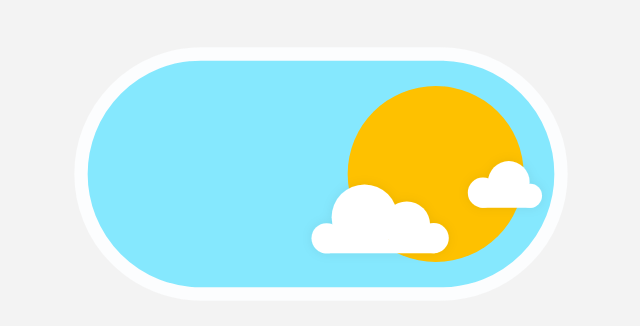
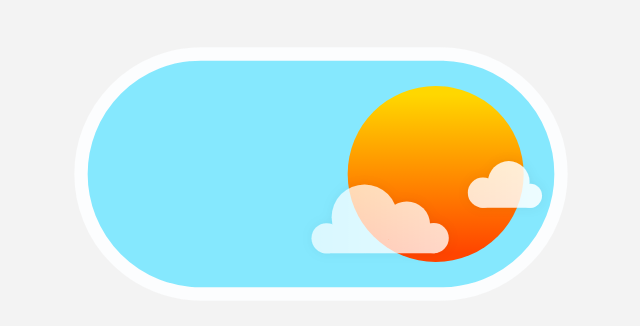
Before and after one commit to AnweshGangula/Light-Dark-Theme-Switch, a plain HTML site: page Option 1 - Celestial/index.html in a window 1280 px wide. Shown: the part 226-552 px from the top of the page, without its empty margins (319-959 px from the left). Drawn offline with nearby package versions, Linux system fonts and the light colour scheme.

Commit message:
Gradient Sun + Clouds

```diff
--- a/Option 1 - Celestial/index.html
+++ b/Option 1 - Celestial/index.html
@@ -20,16 +20,30 @@
             <filter id="shadow" x="-100%" y="-100%" width="250%" height="250%">
                 <feGaussianBlur stdDeviation="4" result="coloredBlur" />
                 <feOffset dx="0" dy="0" result="offsetblur"></feOffset>
-                <feFlood id="glowAlpha" flood-color="#000" flood-opacity="0.07"></feFlood>
+                <feFlood id="glowAlpha" flood-color="black" flood-opacity="0.07"></feFlood>
                 <feComposite in2="offsetblur" operator="in"></feComposite>
                 <feMerge>
                     <feMergeNode />
                     <feMergeNode in="SourceGraphic"></feMergeNode>
                 </feMerge>
             </filter>
+            <linearGradient id="gradient">
+                <stop offset="25%" stop-color="white" stop-opacity="0.5" />
+                <stop offset="90%" stop-color="white" stop-opacity="1" />
+            </linearGradient>
+
+            <mask id="gradient-mask">
+                <rect x="0%" y="0%" width="100%" height="100%" fill="url(#gradient)" />
+            </mask>
+
+            <linearGradient id="myGradient" gradientTransform="rotate(90)">
+                <stop offset="5%" stop-color="gold" />
+                <stop offset="95%" stop-color="orangered" />
+            </linearGradient>
+
             <mask id="moonMask">
-                <rect id="outlineFill" x="225" y="215" width="350" height="170" rx="86" ry="86" fill="#FFF" stroke="#000" stroke-width="0" />
-                <circle class="moonMask" cx="487" cy="300" r="66" fill="#06070B" />
+                <rect id="outlineFill" x="225" y="215" width="350" height="170" rx="86" ry="86" fill="white" stroke="black" stroke-width="0" />
+                <circle class="moonMask" cx="487" cy="300" r="66" fill="hsl(0, 0%, 3%)" />
             </mask>
             <clipPath id="outlineMask">
                 <use xlink:href="#outlineFill" />
@@ -41,7 +55,7 @@
         <g class="whole">
 
             <rect class="outline" x="220" y="210" width="360" height="180" rx="90" ry="90" fill="#85E8FE" stroke="#FCFDFE" stroke-width="10" />
-            <g class="starGroup" fill="#FFF" clip-path="url(#outlineMask)">
+            <g class="starGroup" fill="white" clip-path="url(#outlineMask)">
                 <polygon points="405 248.25 406.58 254.42 412.75 256 406.58 257.58 405 263.75 403.42 257.58 397.25 256 403.42 254.42 405 248.25" />
                 <path d="M427.33,301.9a1.5,1.5,0,0,0,0-3,1.5,1.5,0,0,0,0,3Z" />
                 <path d="M402.59,367.21a1.5,1.5,0,0,0,0-3,1.5,1.5,0,0,0,0,3Z" />
@@ -52,18 +66,18 @@
                 <path d="M537.18,249.45a1.5,1.5,0,0,0,0-3,1.5,1.5,0,0,0,0,3Z" />
                 <path d="M553,322.68a1.5,1.5,0,0,0,0-3,1.5,1.5,0,0,0,0,3Z" />
             </g>
-            <circle class="sun" cx="486" cy="300" r="66" fill="#FEC100" />
+            <circle class="sun" cx="486" cy="300" r="66" fill="url(#myGradient)" />
             <g mask="url(#moonMask)">
-                <circle class="moon" cx="403" cy="300" r="66" fill="#FFF" opacity="0" />
+                <circle class="moon" cx="403" cy="300" r="66" fill="white" opacity="0" />
             </g>
 
-            <g class="planeGroup" fill="#FFF" clip-path="url(#outlineMask)" opacity="1">
+            <g class="planeGroup" fill="white" clip-path="url(#outlineMask)" opacity="1">
 
-                <path class="plane" d="M611.12,262.15l-7.16,0-6.48-5.43-1.06.58,1.93,4.88-3.67.06-3.48-3.37-.78.36,1.26,3.05h-.58a27.07,27.07,0,0,0,4.6,2.24s8.57,0,12.37,0H611c.65,0,2.19,0,2.19-1.25C613.19,262.26,612.05,262.15,611.12,262.15Z" fill="#fff" />
-                <line class="contrail" x1="590.17" y1="264" x2="246.51" y2="264" fill="none" stroke="#fff" stroke-width="1" />
+                <path class="plane" d="M611.12,262.15l-7.16,0-6.48-5.43-1.06.58,1.93,4.88-3.67.06-3.48-3.37-.78.36,1.26,3.05h-.58a27.07,27.07,0,0,0,4.6,2.24s8.57,0,12.37,0H611c.65,0,2.19,0,2.19-1.25C613.19,262.26,612.05,262.15,611.12,262.15Z" fill="white" />
+                <line class="contrail" x1="590.17" y1="264" x2="246.51" y2="264" fill="none" stroke="white" stroke-width="1" />
 
             </g>
-            <g class="cloudGroup" fill="#FFF" clip-path="url(#outlineMask)">
+            <g class="cloudGroup" fill="white" clip-path="url(#outlineMask)" mask="url(#gradient-mask)">
                 <g class="cloud" filter="url(#shadow)">
                     <rect x="515.79" y="314.92" width="47.15" height="10.37" rx="5.19" ry="5.19" />
                     <circle cx="521.45" cy="313.98" r="11.32" />
```
